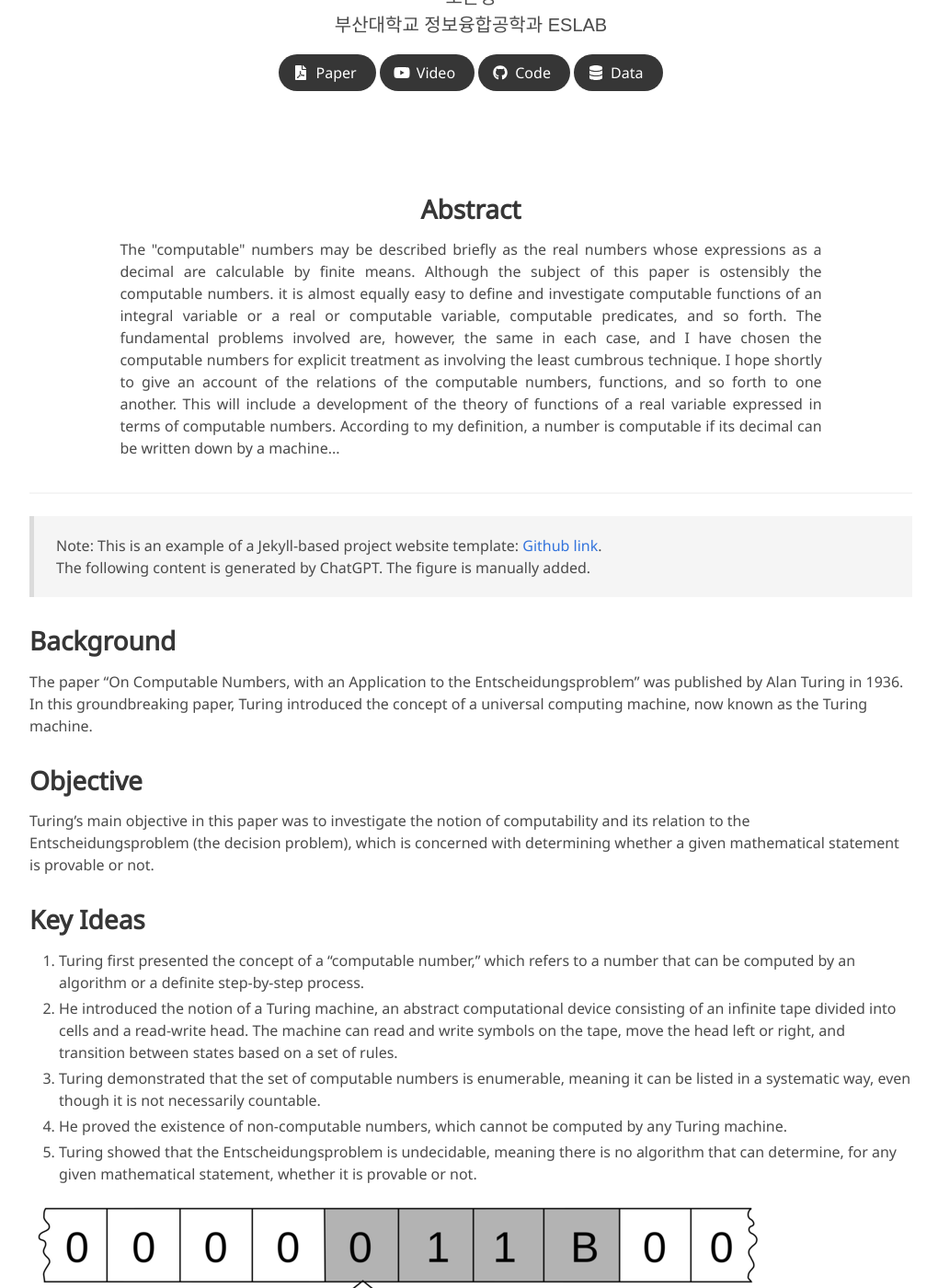
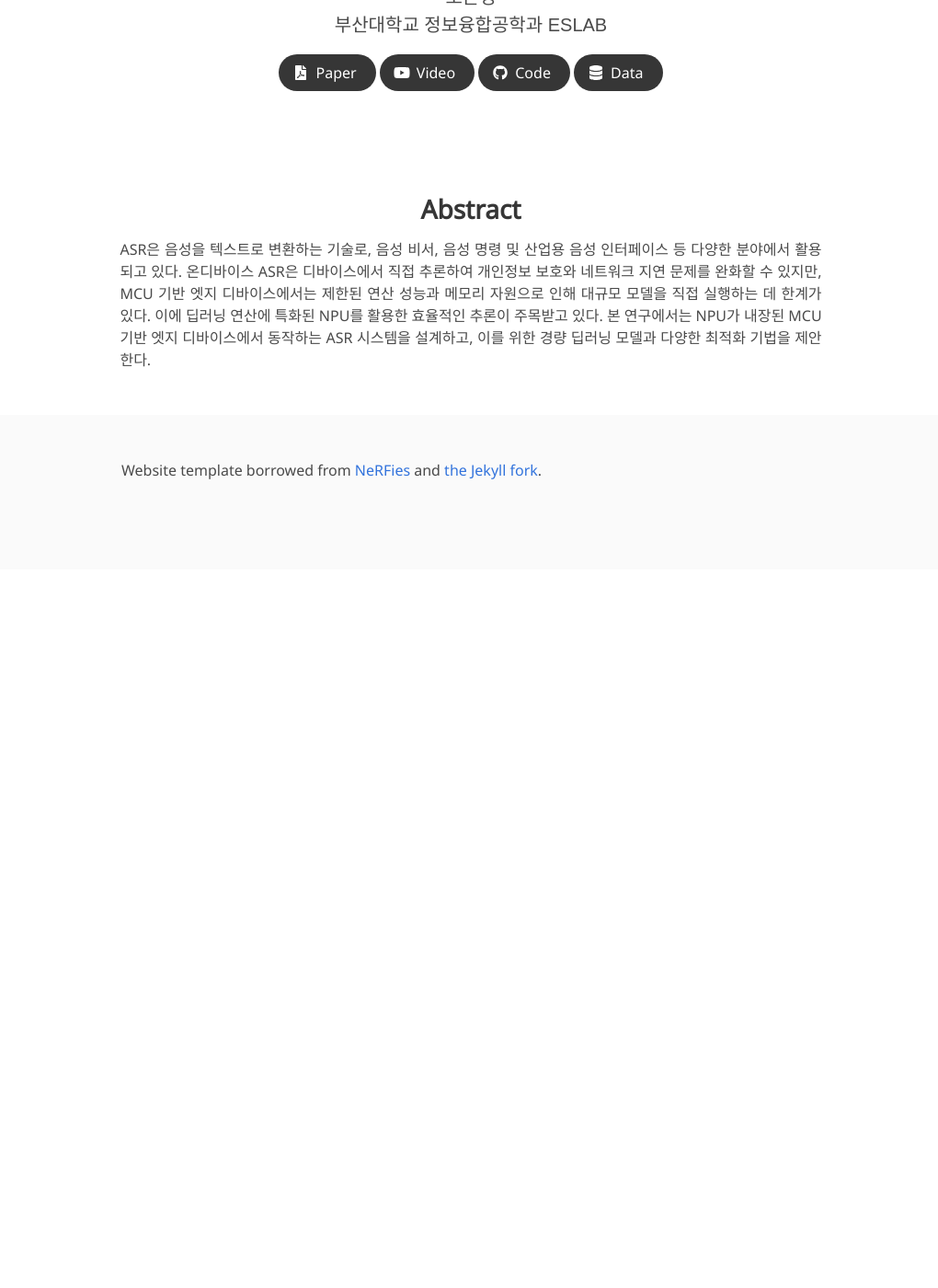
Before and after one commit to ciara-cho/master-thesis, a Jekyll site: the page built from index.md, in a window 1280 px wide and 1400 px high, scrolled down 198 px. Shown: the whole window at 92% size, without its empty margins (128-1148 px from the left). Built offline with Jekyll 4.4.1, drawn with Linux system fonts in a browser that asks for light colours; some web fonts are replaced; after the commit the page ends 900 px from its top, so only the background shows below that; some of the changed text lies outside the part shown.

Commit message:
Update index.md

````diff
--- a/index.md
+++ b/index.md
@@ -19,68 +19,10 @@ data: https://www.openslr.org/12
     <div class="column is-four-fifths">
         <h2>Abstract</h2>
         <div class="content has-text-justified">
-The "computable" numbers may be described briefly as the real
-numbers whose expressions as a decimal are calculable by finite means.
-Although the subject of this paper is ostensibly the computable numbers.
-it is almost equally easy to define and investigate computable functions
-of an integral variable or a real or computable variable, computable
-predicates, and so forth. The fundamental problems involved are,
-however, the same in each case, and I have chosen the computable numbers
-for explicit treatment as involving the least cumbrous technique. I hope
-shortly to give an account of the relations of the computable numbers,
-functions, and so forth to one another. This will include a development
-of the theory of functions of a real variable expressed in terms of computable
-numbers. According to my definition, a number is computable
-if its decimal can be written down by a machine...
+ASR은 음성을 텍스트로 변환하는 기술로, 음성 비서, 음성 명령 및 산업용 음성 인터페이스 등 다양한 분야에서 활용되고 있다.
+온디바이스 ASR은 디바이스에서 직접 추론하여 개인정보 보호와 네트워크 지연 문제를 완화할 수 있지만, MCU 기반 엣지 디바이스에서는 제한된 연산 성능과 메모리 자원으로 인해 대규모 모델을 직접 실행하는 데 한계가 있다.
+이에 딥러닝 연산에 특화된 NPU를 활용한 효율적인 추론이 주목받고 있다.
+본 연구에서는 NPU가 내장된 MCU 기반 엣지 디바이스에서 동작하는 ASR 시스템을 설계하고, 이를 위한 경량 딥러닝 모델과 다양한 최적화 기법을 제안한다.
         </div>
     </div>
 </div>
-
----
-
-> Note: This is an example of a Jekyll-based project website template: [Github link](https://github.com/shunzh/project_website).\
-> The following content is generated by ChatGPT. The figure is manually added.
-
-## Background
-The paper "On Computable Numbers, with an Application to the Entscheidungsproblem" was published by Alan Turing in 1936. In this groundbreaking paper, Turing introduced the concept of a universal computing machine, now known as the Turing machine.
-
-## Objective
-Turing's main objective in this paper was to investigate the notion of computability and its relation to the Entscheidungsproblem (the decision problem), which is concerned with determining whether a given mathematical statement is provable or not.
-
-
-## Key Ideas
-1. Turing first presented the concept of a "computable number," which refers to a number that can be computed by an algorithm or a definite step-by-step process.
-2. He introduced the notion of a Turing machine, an abstract computational device consisting of an infinite tape divided into cells and a read-write head. The machine can read and write symbols on the tape, move the head left or right, and transition between states based on a set of rules.
-3. Turing demonstrated that the set of computable numbers is enumerable, meaning it can be listed in a systematic way, even though it is not necessarily countable.
-4. He proved the existence of non-computable numbers, which cannot be computed by any Turing machine.
-5. Turing showed that the Entscheidungsproblem is undecidable, meaning there is no algorithm that can determine, for any given mathematical statement, whether it is provable or not.
-
-![Turing Machine](/static/image/Turing_machine.png)
-
-*Figure 1: A representation of a Turing Machine. Source: [Wiki](https://en.wikipedia.org/wiki/Turing_machine).*
-
-## Table: Comparison of Computable and Non-Computable Numbers
-
-| Computable Numbers | Non-Computable Numbers |
-|-------------------|-----------------------|
-| Rational numbers, e.g., 1/2, 3/4 | Transcendental numbers, e.g., π, e |
-| Algebraic numbers, e.g., √2, ∛3 | Non-algebraic numbers, e.g., √2 + √3 |
-| Numbers with finite decimal representations | Numbers with infinite, non-repeating decimal representations |
-
-He used the concept of a universal Turing machine to prove that the set of computable functions is recursively enumerable, meaning it can be listed by an algorithm.
-
-## Significance
-Turing's paper laid the foundation for the theory of computation and had a profound impact on the development of computer science. The Turing machine became a fundamental concept in theoretical computer science, serving as a theoretical model for studying the limits and capabilities of computation. Turing's work also influenced the development of programming languages, algorithms, and the design of modern computers.
-
-## Citation
-```
-@article{turing1936computable,
-  title={On computable numbers, with an application to the Entscheidungsproblem},
-  author={Turing, Alan Mathison},
-  journal={Journal of Mathematics},
-  volume={58},
-  number={345-363},
-  pages={5},
-  year={1936}
-}
-```
````
